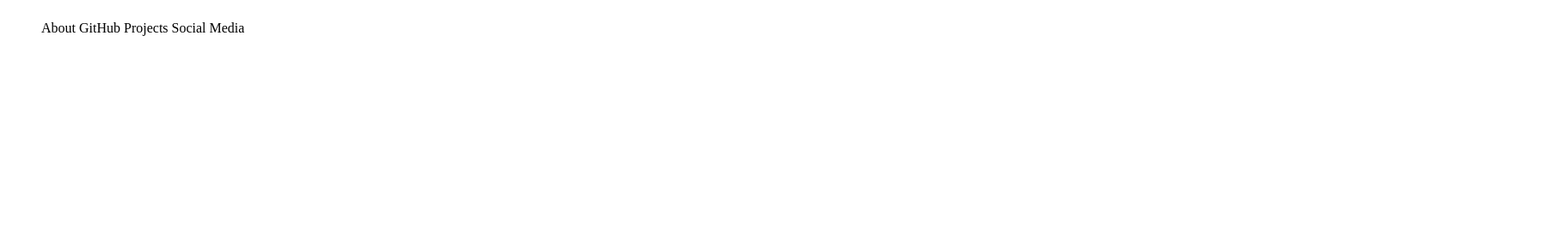
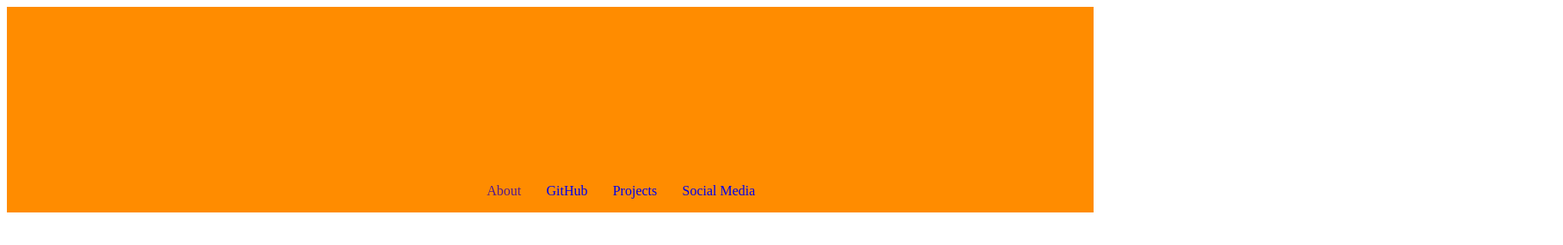
Before and after one commit to endere/portfolio, a plain HTML site: page index.html in a window 1280 px wide. Shown: the whole page at 86% size, 1818 px wide, since content can reach past the window. Drawn offline with nearby package versions, Linux system fonts and the light colour scheme.

Commit message:
Wasted time trying to center the list.

```diff
--- a/base.css
+++ b/base.css
@@ -11,13 +11,36 @@
   margin: 6px 0;
 }
 
+header {
+  position: relative;
+  background-color: darkorange;
+  width: 100%;
+  height: 30vh;
+}
+
+nav {
+  position: absolute;
+  height: 50px;
+  bottom: 0;
+  left: 40%;
+  right: 25%;
+  width: 100%;
+}
+
 ul {
-  visibility: hidden;
+  display: none;
   float: left;
+  width: 100%;
+}
+
+a {
+  text-decoration: none;
 }
 
 .nav-list {
   display: inline-block;
+  margin-left: 1%;
+  margin-right: 1%;
 }
 
 @media screen and (min-width: 640px) {
@@ -26,6 +49,6 @@ ul {
   }
 
     ul {
-      visibility: visible;
+      display: block;
     }
 }
--- a/index.html
+++ b/index.html
@@ -9,12 +9,13 @@
     <meta name="viewport" content="width=device-width, initial-scale=1.0">
   </head>
   <body>
+    <header>
     <nav>
       <ul>
-        <li class="nav-list">About</li>
-        <li class="nav-list">GitHub</li>
-        <li class="nav-list">Projects</li>
-        <li class="nav-list">Social Media</li>
+        <li class="nav-list"><a href="">About</a></li>
+        <li class="nav-list"><a href="https://github.com/kurtrm">GitHub</a></li>
+        <li class="nav-list"><a href="#">Projects</a></li>
+        <li class="nav-list"><a href="https://twitter.com/KurtRMaurer">Social Media</a></li>
       </ul>
     </nav>
     <div class="hamburger">
@@ -22,6 +23,7 @@
       <div class="hamburger-slice"></div>
       <div class="hamburger-slice"></div>
     </div>
+  </header>
     <script type="text/javascript"> src="constructors.js"</script>
   </body>
 </html>
```
Also changed, not shown: constructors.js (+6 -6 lines).
